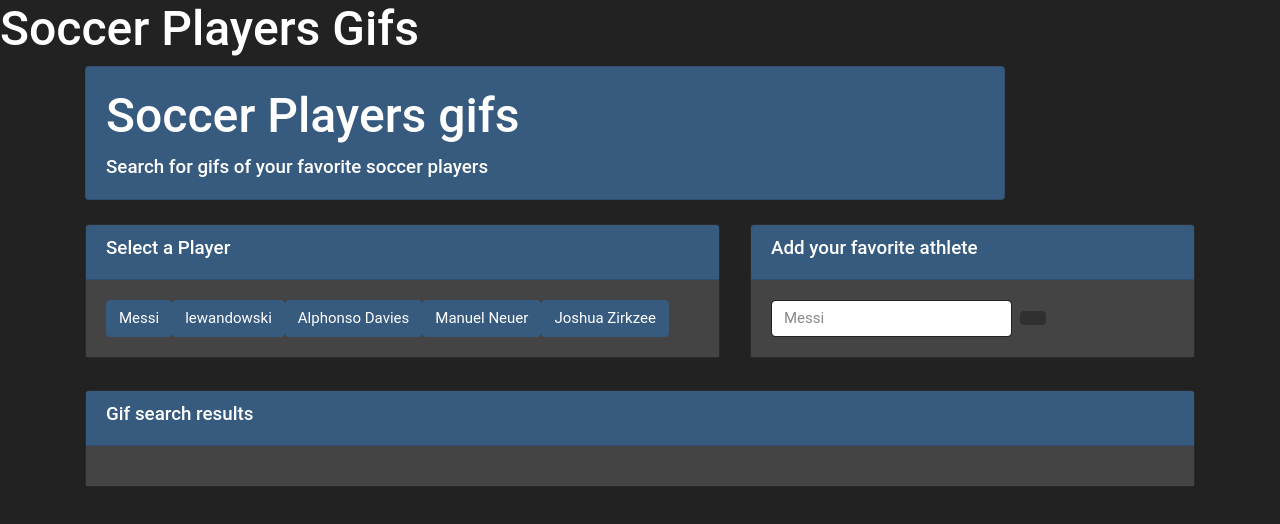
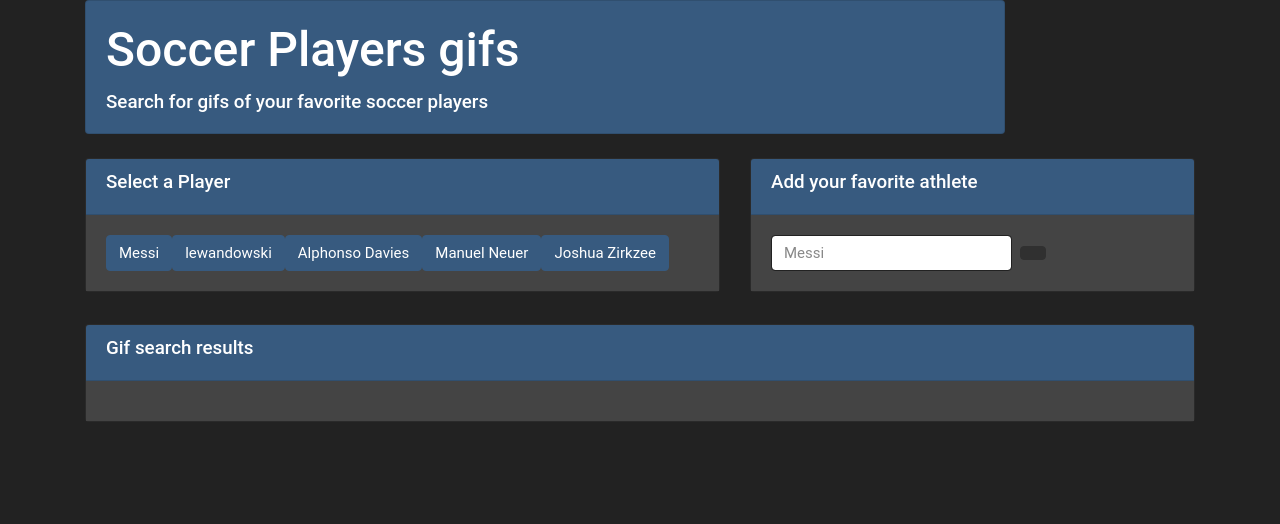
Before and after one commit to bgeorgiev268/GiphyAPI, a plain HTML site: page index.html in a window 1280 px wide. Drawn offline with nearby package versions, Linux system fonts and the light colour scheme; no server answers; some icons are missing.

Commit message:
removed extra header on page

```diff
--- a/index.html
+++ b/index.html
@@ -26,7 +26,6 @@
 </head>
 
 <body calss="bg-light">
-    <h1>Soccer Players Gifs</h1>
     <div class="container">
         <div class="row">
             <div class="col-xs-12 col-sm-12 col-md-10">
```
